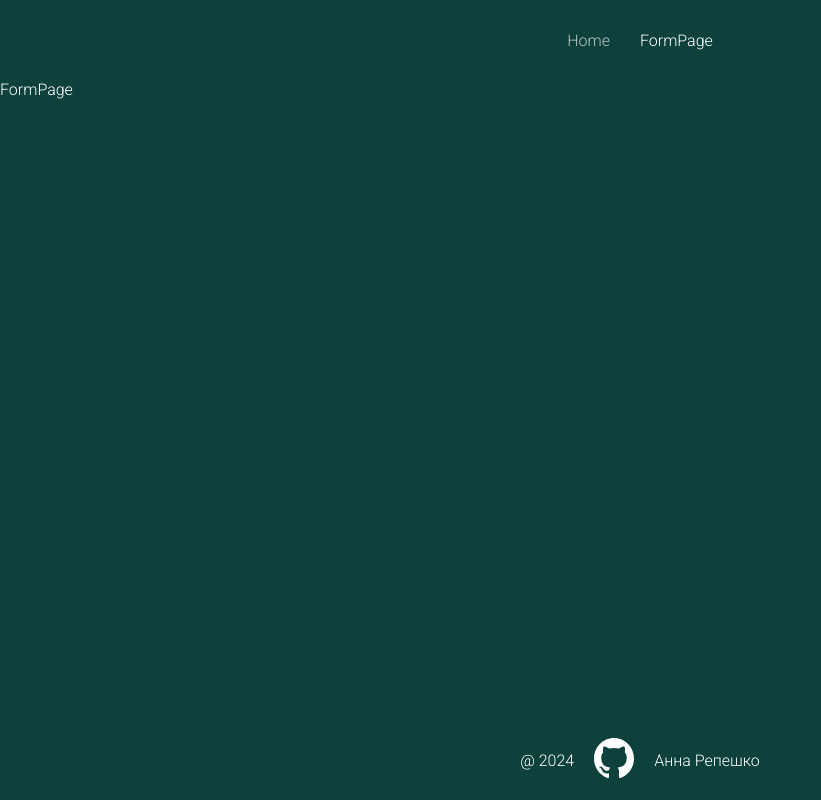
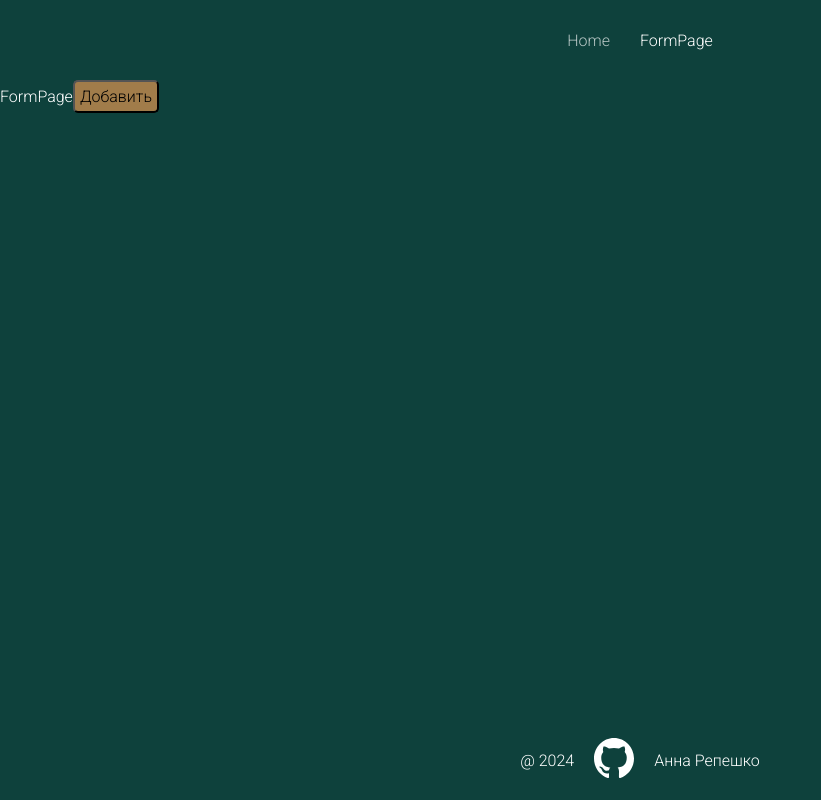
Before and after one commit to annettabel87/coMagic1, a React (Vite) app: page /form in a window 1280 px wide. Shown: the whole page, without its empty margins (0-821 px from the left). Built offline with nearby package versions, Linux system fonts and the light colour scheme.

Commit message:
add Button component

```diff
--- /dev/null
+++ b/src/components/Button/Button.module.css
@@ -0,0 +1,6 @@
+.button {
+    transition: all 0.3s;
+    cursor: pointer;
+    padding: 5px;
+    border-radius: 5px;
+}
--- /dev/null
+++ b/src/components/Button/Button.tsx
@@ -0,0 +1,55 @@
+import {
+  ButtonHTMLAttributes,
+  CSSProperties,
+  ReactNode,
+  useState,
+} from 'react';
+import styles from './Button.module.css';
+
+interface IButtonProps extends ButtonHTMLAttributes<HTMLButtonElement> {
+  type: 'button' | 'submit' | 'reset';
+  onClickHandler: (
+    e: React.MouseEvent<HTMLButtonElement, globalThis.MouseEvent>
+  ) => void;
+  children: ReactNode;
+  style?: CSSProperties;
+  hoverStyle?: CSSProperties;
+}
+
+const Button = ({
+  type = 'button',
+  onClickHandler,
+  children,
+  style,
+  hoverStyle,
+  ...props
+}: IButtonProps) => {
+  const [isHovering, setIsHovering] = useState(false);
+
+  const handleMouseEnter = () => {
+    setIsHovering(true);
+  };
+
+  const handleMouseLeave = () => {
+    setIsHovering(false);
+  };
+
+  return (
+    <button
+      type={type}
+      onClick={(e) => onClickHandler(e)}
+      className={styles.button}
+      style={{
+        ...style,
+        ...(isHovering ? hoverStyle : null),
+      }}
+      {...props}
+      onMouseEnter={handleMouseEnter}
+      onMouseLeave={handleMouseLeave}
+    >
+      {children}
+    </button>
+  );
+};
+
+export default Button;
--- a/src/pages/FormPage/FormPage.tsx
+++ b/src/pages/FormPage/FormPage.tsx
@@ -1,5 +1,32 @@
+import { MouseEvent } from 'react';
+import Button from '../../components/Button/Button';
+
 const FormPage = () => {
-  return <div>FormPage</div>;
+  const buttonStyles = {
+    backgroundColor: 'rgb(161, 124, 74)',
+  };
+  const buttonHoverStyles = {
+    backgroundColor: 'rgb(199, 153, 92)',
+  };
+
+  const onClickHandler = (
+    e: MouseEvent<HTMLButtonElement, globalThis.MouseEvent>
+  ) => {
+    console.log(e);
+  };
+  return (
+    <div>
+      FormPage
+      <Button
+        type="button"
+        style={buttonStyles}
+        hoverStyle={buttonHoverStyles}
+        onClickHandler={(e) => onClickHandler(e)}
+      >
+        Добавить
+      </Button>
+    </div>
+  );
 };
 
 export default FormPage;
--- a/src/pages/MainPage/MainPage.tsx
+++ b/src/pages/MainPage/MainPage.tsx
@@ -1,5 +1,23 @@
+import { MouseEvent } from 'react';
+import Button from '../../components/Button/Button';
+import { generateNewColor } from '../../utils/getRandomColor';
+
 const MainPage = () => {
-  return <div>MainPage</div>;
+  const clickHandler = (
+    e: MouseEvent<HTMLButtonElement, globalThis.MouseEvent>
+  ) => {
+    const newColor = generateNewColor();
+    const button = e.currentTarget as HTMLButtonElement;
+    button.style.backgroundColor = newColor;
+  };
+
+  return (
+    <div>
+      <Button type="button" onClickHandler={(e) => clickHandler(e)}>
+        Редактировать
+      </Button>
+    </div>
+  );
 };
 
 export default MainPage;
--- /dev/null
+++ b/src/utils/getRandomColor.ts
@@ -0,0 +1,33 @@
+const hexCharacters = [
+  0,
+  1,
+  2,
+  3,
+  4,
+  5,
+  6,
+  7,
+  8,
+  9,
+  'A',
+  'B',
+  'C',
+  'D',
+  'E',
+  'F',
+];
+
+function getCharacter(index: number) {
+  return hexCharacters[index];
+}
+
+export function generateNewColor() {
+  let hexColorRep = '#';
+
+  for (let index = 0; index < 6; index++) {
+    const randomPosition = Math.floor(Math.random() * hexCharacters.length);
+    hexColorRep += getCharacter(randomPosition);
+  }
+
+  return hexColorRep;
+}
```
Also changed, not shown: .prettierrc.json.
